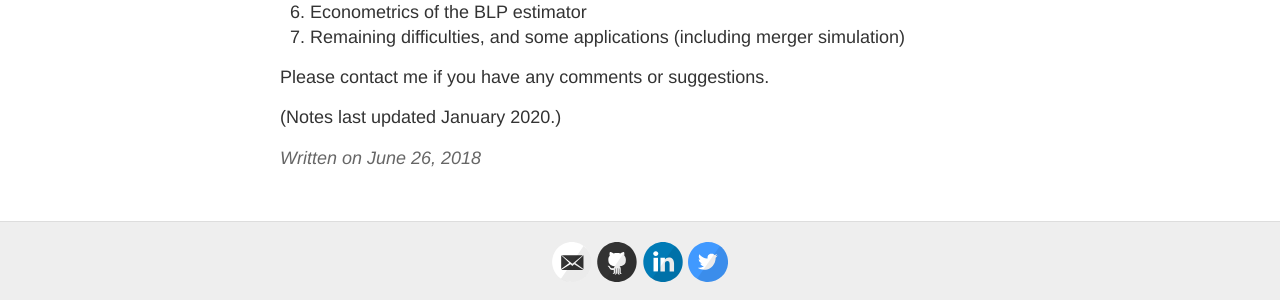
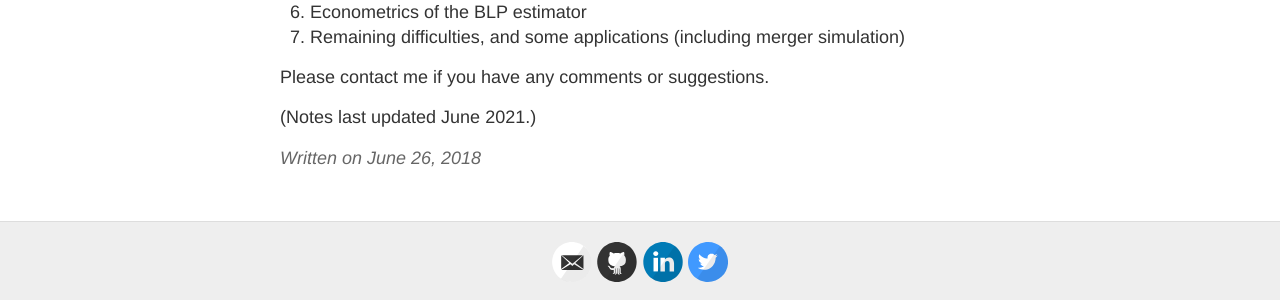
Before and after one commit to fpinter/fpinter.github.io, a Jekyll site: the page built from _posts/2018-06-26-demand.md, in a window 1280 px wide. Shown: the part 650-950 px from the top of the page. Built offline with Jekyll 4.4.1, drawn with Linux system fonts in a browser that asks for light colours.

Commit message:
Update demand estimation notes

```diff
--- a/_posts/2018-06-26-demand.md
+++ b/_posts/2018-06-26-demand.md
@@ -21,4 +21,4 @@ The notes discuss conceptual and technical points, such as:
 
 Please contact me if you have any comments or suggestions.
 
-(Notes last updated January 2020.)
+(Notes last updated June 2021.)
```
Also changed, not shown: 1 other file.
